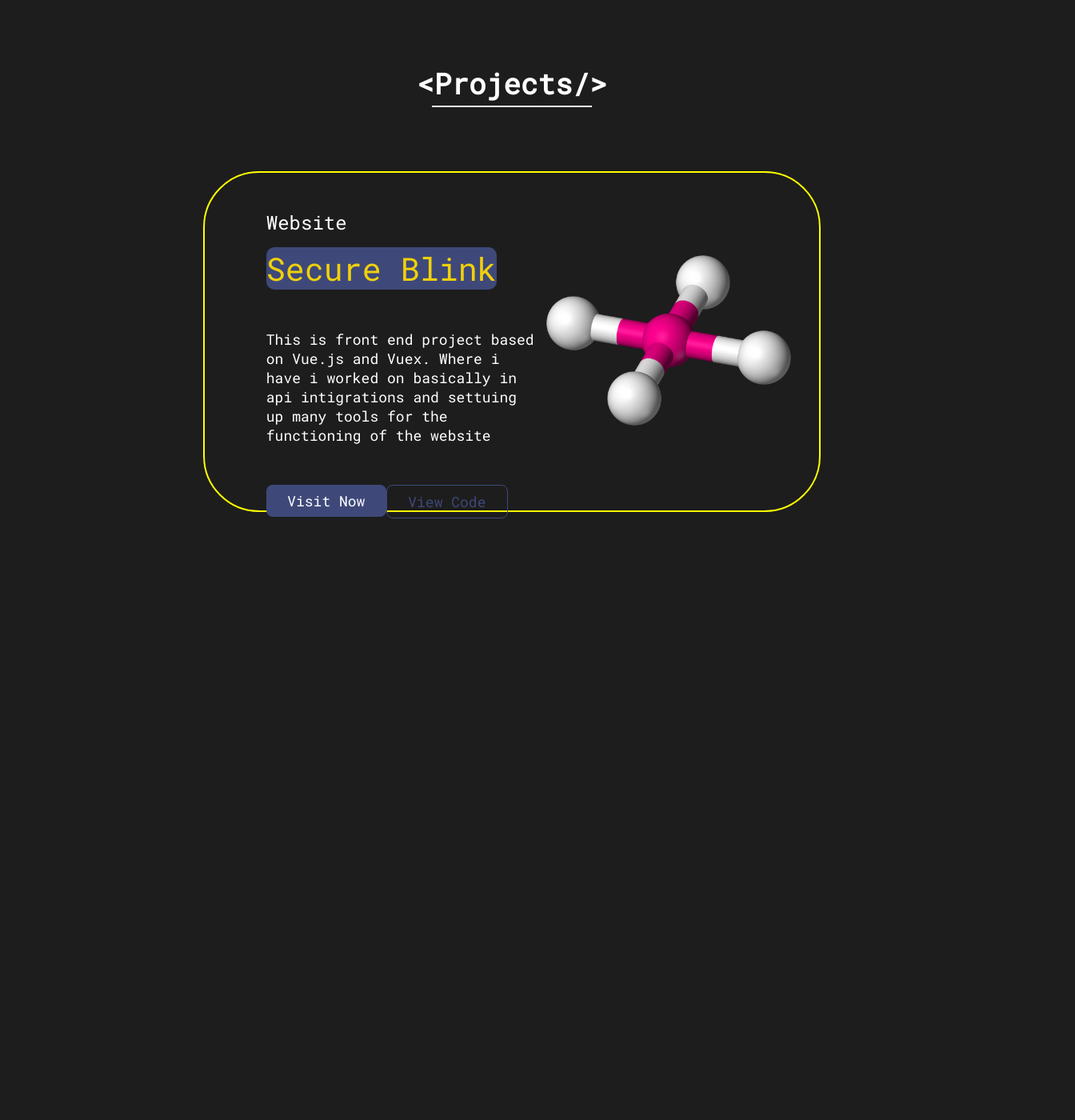
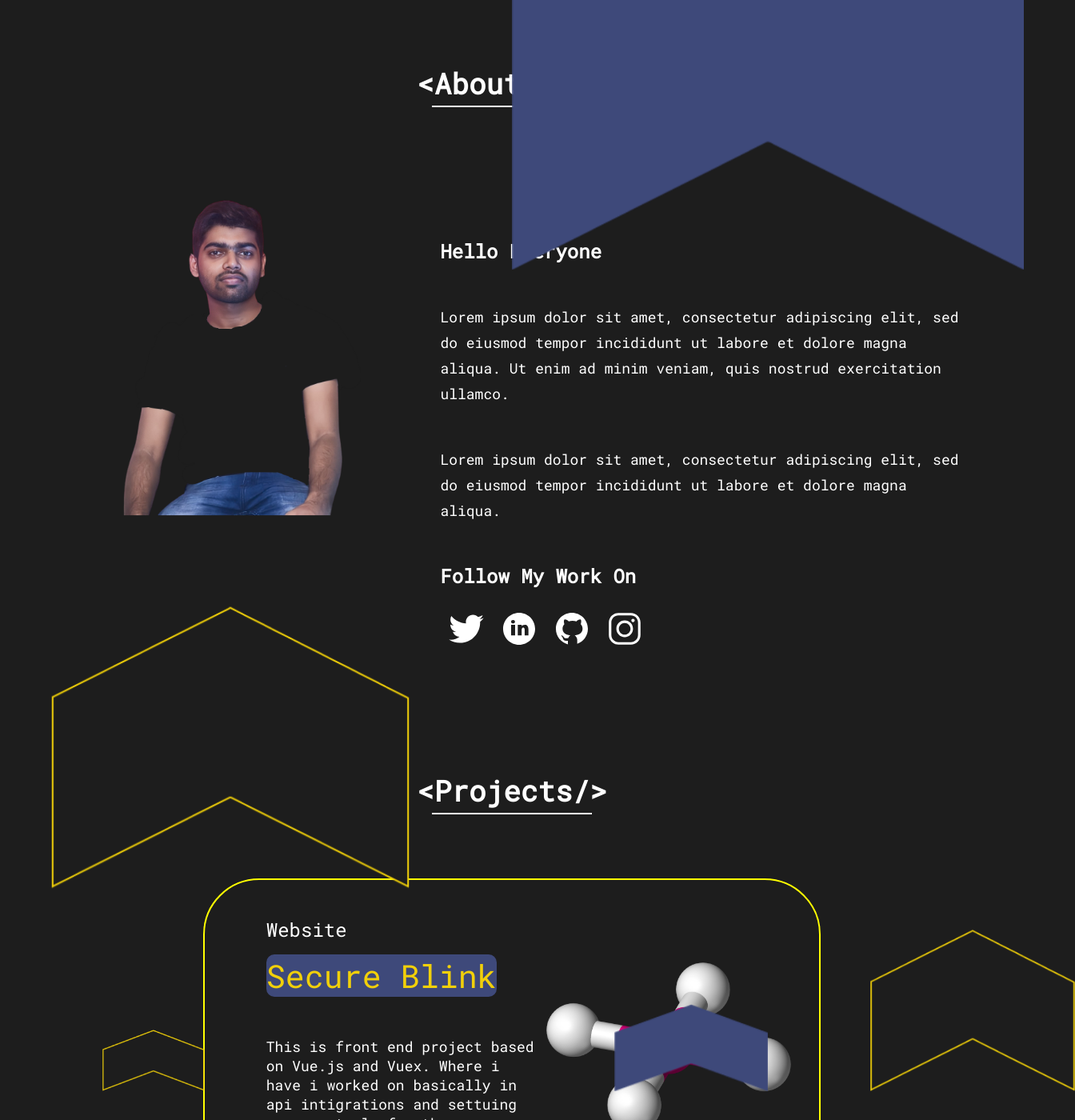
Before and after one commit to parthapaul7/portfolio, a Vue app: page / in a window 1280 px wide. Shown: the part 800-2200 px from the top of the page at 80% size, 1344 px wide, since content can reach past the window. Before the commit the page ends 1680 px from the top, so only its background shows below. Built offline with nearby package versions, Linux system fonts and the light colour scheme.

Commit message:
about page made

```diff
--- a/src/App.vue
+++ b/src/App.vue
@@ -2,6 +2,7 @@
   <div>
     <Navbar/>
     <Home/>
+    <about-me/>
     <ProjectPage/>
   </div>
 </template>
@@ -10,12 +11,14 @@
 import Navbar from '@/components/navbar/Navbar.vue'
 import Home from '@/components/home/Home.vue'
 import ProjectPage from '@/components/projects/ProjectPage.vue'
+import AboutMe from '@/components/about/AboutMe.vue'
 export default {
   name: 'App',
   components: {
     Navbar,
     Home,
-    ProjectPage
+    ProjectPage,
+    AboutMe
   }
 }
 </script>
--- /dev/null
+++ b/src/components/about/AboutMe.vue
@@ -0,0 +1,252 @@
+<template>
+  <div class="main">
+    <img src="@/assets/images/arrow5.png" alt="arrow5" class="arrow5" />
+    <img src="@/assets/images/arrow4.png" alt="arrow4" class="arrow4" />
+    <img src="@/assets/images/arrow3.png" alt="arrow3" class="arrow3" />
+    <img src="@/assets/images/arrow2.png" alt="arrow2" class="arrow2" />
+    <img src="@/assets/images/arrow1.png" alt="arrow1" class="arrow1" />
+    <h1 class="heading">{{"<AboutMe />"}}</h1>
+    <div class="underline"></div>
+    <div class="content">
+      <div class="left">
+        <img src="@/assets/images/my-photo.png" alt="my image" />
+      </div>
+      <div class="right">
+        <h2>{{ heading }}</h2>
+        <p>{{ firstLine }}</p>
+        <p>{{ secondLine }}</p>
+        <div class="social">
+          <h2>follow my work on</h2>
+          <a>
+            <svg
+              fill="#FFFFFF"
+              xmlns="http://www.w3.org/2000/svg"
+              viewBox="0 0 30 30"
+              width="60px"
+              height="60px"
+            >
+              <path
+                d="M28,6.937c-0.957,0.425-1.985,0.711-3.064,0.84c1.102-0.66,1.947-1.705,2.345-2.951c-1.03,0.611-2.172,1.055-3.388,1.295 c-0.973-1.037-2.359-1.685-3.893-1.685c-2.946,0-5.334,2.389-5.334,5.334c0,0.418,0.048,0.826,0.138,1.215 c-4.433-0.222-8.363-2.346-10.995-5.574C3.351,6.199,3.088,7.115,3.088,8.094c0,1.85,0.941,3.483,2.372,4.439 c-0.874-0.028-1.697-0.268-2.416-0.667c0,0.023,0,0.044,0,0.067c0,2.585,1.838,4.741,4.279,5.23 c-0.447,0.122-0.919,0.187-1.406,0.187c-0.343,0-0.678-0.034-1.003-0.095c0.679,2.119,2.649,3.662,4.983,3.705 c-1.825,1.431-4.125,2.284-6.625,2.284c-0.43,0-0.855-0.025-1.273-0.075c2.361,1.513,5.164,2.396,8.177,2.396 c9.812,0,15.176-8.128,15.176-15.177c0-0.231-0.005-0.461-0.015-0.69C26.38,8.945,27.285,8.006,28,6.937z"
+              />
+            </svg>
+          </a>
+          <a>
+            <svg
+              fill="#FFFFFF"
+              xmlns="http://www.w3.org/2000/svg"
+              viewBox="0 0 30 30"
+              width="60px"
+              height="60px"
+            >
+              <path
+                d="M15,3C8.373,3,3,8.373,3,15c0,6.627,5.373,12,12,12s12-5.373,12-12C27,8.373,21.627,3,15,3z M10.496,8.403 c0.842,0,1.403,0.561,1.403,1.309c0,0.748-0.561,1.309-1.496,1.309C9.561,11.022,9,10.46,9,9.712C9,8.964,9.561,8.403,10.496,8.403z M12,20H9v-8h3V20z M22,20h-2.824v-4.372c0-1.209-0.753-1.488-1.035-1.488s-1.224,0.186-1.224,1.488c0,0.186,0,4.372,0,4.372H14v-8 h2.918v1.116C17.294,12.465,18.047,12,19.459,12C20.871,12,22,13.116,22,15.628V20z"
+              />
+            </svg>
+          </a>
+          <a>
+            <svg
+              fill="#FFFFFF"
+              xmlns="http://www.w3.org/2000/svg"
+              viewBox="0 0 30 30"
+              width="60px"
+              height="60px"
+            >
+              <path
+                d="M15,3C8.373,3,3,8.373,3,15c0,5.623,3.872,10.328,9.092,11.63C12.036,26.468,12,26.28,12,26.047v-2.051 c-0.487,0-1.303,0-1.508,0c-0.821,0-1.551-0.353-1.905-1.009c-0.393-0.729-0.461-1.844-1.435-2.526 c-0.289-0.227-0.069-0.486,0.264-0.451c0.615,0.174,1.125,0.596,1.605,1.222c0.478,0.627,0.703,0.769,1.596,0.769 c0.433,0,1.081-0.025,1.691-0.121c0.328-0.833,0.895-1.6,1.588-1.962c-3.996-0.411-5.903-2.399-5.903-5.098 c0-1.162,0.495-2.286,1.336-3.233C9.053,10.647,8.706,8.73,9.435,8c1.798,0,2.885,1.166,3.146,1.481C13.477,9.174,14.461,9,15.495,9 c1.036,0,2.024,0.174,2.922,0.483C18.675,9.17,19.763,8,21.565,8c0.732,0.731,0.381,2.656,0.102,3.594 c0.836,0.945,1.328,2.066,1.328,3.226c0,2.697-1.904,4.684-5.894,5.097C18.199,20.49,19,22.1,19,23.313v2.734 c0,0.104-0.023,0.179-0.035,0.268C23.641,24.676,27,20.236,27,15C27,8.373,21.627,3,15,3z"
+              />
+            </svg>
+          </a>
+          <a>
+            <svg
+              fill="#FFFFFF"
+              xmlns="http://www.w3.org/2000/svg"
+              viewBox="0 0 48 48"
+              width="60px"
+              height="60px"
+            >
+              <path
+                d="M 16.5 5 C 10.16639 5 5 10.16639 5 16.5 L 5 31.5 C 5 37.832757 10.166209 43 16.5 43 L 31.5 43 C 37.832938 43 43 37.832938 43 31.5 L 43 16.5 C 43 10.166209 37.832757 5 31.5 5 L 16.5 5 z M 16.5 8 L 31.5 8 C 36.211243 8 40 11.787791 40 16.5 L 40 31.5 C 40 36.211062 36.211062 40 31.5 40 L 16.5 40 C 11.787791 40 8 36.211243 8 31.5 L 8 16.5 C 8 11.78761 11.78761 8 16.5 8 z M 34 12 C 32.895 12 32 12.895 32 14 C 32 15.105 32.895 16 34 16 C 35.105 16 36 15.105 36 14 C 36 12.895 35.105 12 34 12 z M 24 14 C 18.495178 14 14 18.495178 14 24 C 14 29.504822 18.495178 34 24 34 C 29.504822 34 34 29.504822 34 24 C 34 18.495178 29.504822 14 24 14 z M 24 17 C 27.883178 17 31 20.116822 31 24 C 31 27.883178 27.883178 31 24 31 C 20.116822 31 17 27.883178 17 24 C 17 20.116822 20.116822 17 24 17 z"
+              />
+            </svg>
+          </a>
+        </div>
+      </div>
+    </div>
+  </div>
+</template>
+<script>
+export default {
+  name: "about-me",
+  data() {
+    return {
+      heading: "Hello Everyone",
+      firstLine:
+        "Lorem ipsum dolor sit amet, consectetur adipiscing elit, sed do eiusmod tempor incididunt ut labore et dolore magna aliqua. Ut enim ad minim veniam, quis nostrud exercitation ullamco.",
+      secondLine:
+        "Lorem ipsum dolor sit amet, consectetur adipiscing elit, sed do eiusmod tempor incididunt ut labore et dolore magna aliqua.",
+    };
+  },
+};
+</script>
+<style scoped>
+.main {
+  width: 100vw;
+  min-height: 90vh;
+  position: relative;
+}
+.heading {
+  width: fit-content;
+  margin: 5rem auto;
+  margin-bottom: 0;
+  color: white;
+  font-size: 36px;
+}
+.underline {
+  width: 200px;
+  margin: 0.25rem auto;
+  margin-bottom: 5rem;
+  height: 2px;
+  background-color: white;
+}
+.content {
+  display: flex;
+}
+.left {
+  width: 35vw;
+  padding-left: 10%;
+}
+.left img {
+  width: 90%;
+  margin: auto;
+}
+.right {
+  width: 65vw;
+  padding: 5%;
+}
+.right > p {
+  font-size: 18px;
+  line-height: 32px;
+  margin: 50px 0;
+}
+.social h2 {
+  text-transform: capitalize;
+}
+.social svg {
+  width: 50px;
+  margin: 0 8px;
+  cursor:pointer ;
+}
+
+/* arrow animation */
+.main > img {
+  position: absolute;
+}
+.arrow1 {
+  right: 0vw;
+  bottom: -90vh;
+  width: 50%;
+  z-index: 0;
+  animation: moveup1 8s infinite linear;
+  animation-delay: 3s;
+}
+.arrow2 {
+  right: -5vw;
+  bottom: -60vh;
+  width: 20%;
+  z-index: 2;
+  animation: moveup2 8s infinite linear;
+  animation-delay: 3s;
+}
+.arrow3 {
+  left: 5vw;
+  bottom: -60vh;
+  width: 35%;
+  z-index: 0;
+  animation: moveup3 8s infinite linear;
+  animation-delay: 3s;
+}
+.arrow4 {
+  left: 10vw;
+  bottom: -60vh;
+  width: 10%;
+  z-index: 2;
+  animation: moveup4 8s infinite linear;
+  animation-delay: 3s;
+}
+.arrow5 {
+  right: 25vw;
+  bottom: -60vh;
+  width: 15%;
+  z-index: 2;
+  animation: moveup5 8s infinite linear;
+  animation-delay: 3s;
+}
+
+@keyframes moveup1 {
+  0% {
+    transform: translateY(0);
+  }
+  30% {
+    transform: translateY(-190vh);
+  }
+  100% {
+    transform: translateY(-190vh);
+  }
+}
+@keyframes moveup2 {
+  0% {
+    transform: translateY(0);
+  }
+  35% {
+    transform: translateY(0vh);
+  }
+  65% {
+    transform: translateY(-190vh);
+  }
+  100% {
+    transform: translateY(-190vh);
+  }
+}
+@keyframes moveup3 {
+  0% {
+    transform: translateY(0);
+  }
+  20% {
+    transform: translateY(0vh);
+  }
+  50% {
+    transform: translateY(-190vh);
+  }
+  100% {
+    transform: translateY(-190vh);
+  }
+}
+@keyframes moveup4 {
+  0% {
+    transform: translateY(0);
+  }
+  50% {
+    transform: translateY(0vh);
+  }
+  80% {
+    transform: translateY(-190vh);
+  }
+  100% {
+    transform: translateY(-190vh);
+  }
+}
+@keyframes moveup5 {
+  0% {
+    transform: translateY(0);
+  }
+  60% {
+    transform: translateY(0vh);
+  }
+  90% {
+    transform: translateY(-190vh);
+  }
+  100% {
+    transform: translateY(-190vh);
+  }
+}
+</style>
--- a/src/components/projects/ProjectPage.vue
+++ b/src/components/projects/ProjectPage.vue
@@ -27,7 +27,7 @@
 <style scoped>
 .main{
     width: 100vw;
-    height: 100vh;
+    min-height: 90vh;
 }
 .heading{
     width: fit-content;
```
Also changed, not shown: src/assets/images/my-photo.png (added).
